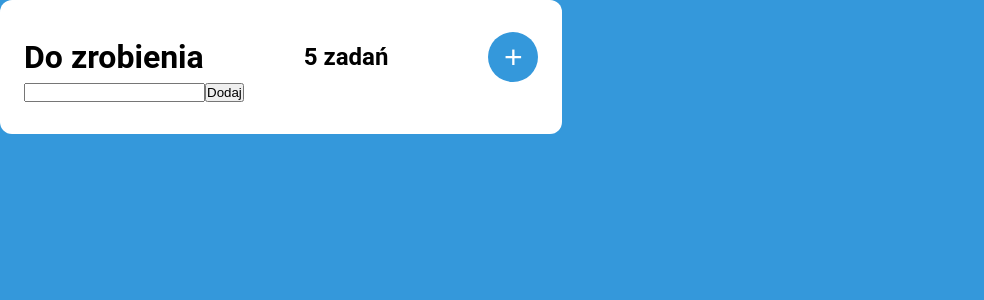
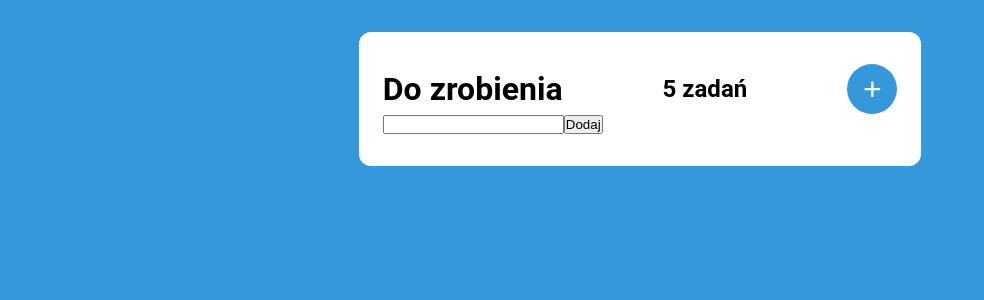
Before and after one commit to KatarzynaZaloba/todo-list, a React (Vite) app: page / in a window 1280 px wide. Shown: the top 300 px of the page, without its empty margins (0-984 px from the left). Built offline with nearby package versions, Linux system fonts and the light colour scheme.

Commit message:
add styles for body

```diff
--- a/src/index.css
+++ b/src/index.css
@@ -11,4 +11,7 @@
 body {
     font-family: 'Roboto', sans-serif;
     background-color: var(--color-main);
+    display: flex;
+    justify-content: center;
+    padding-top: 32px;
 }
```
